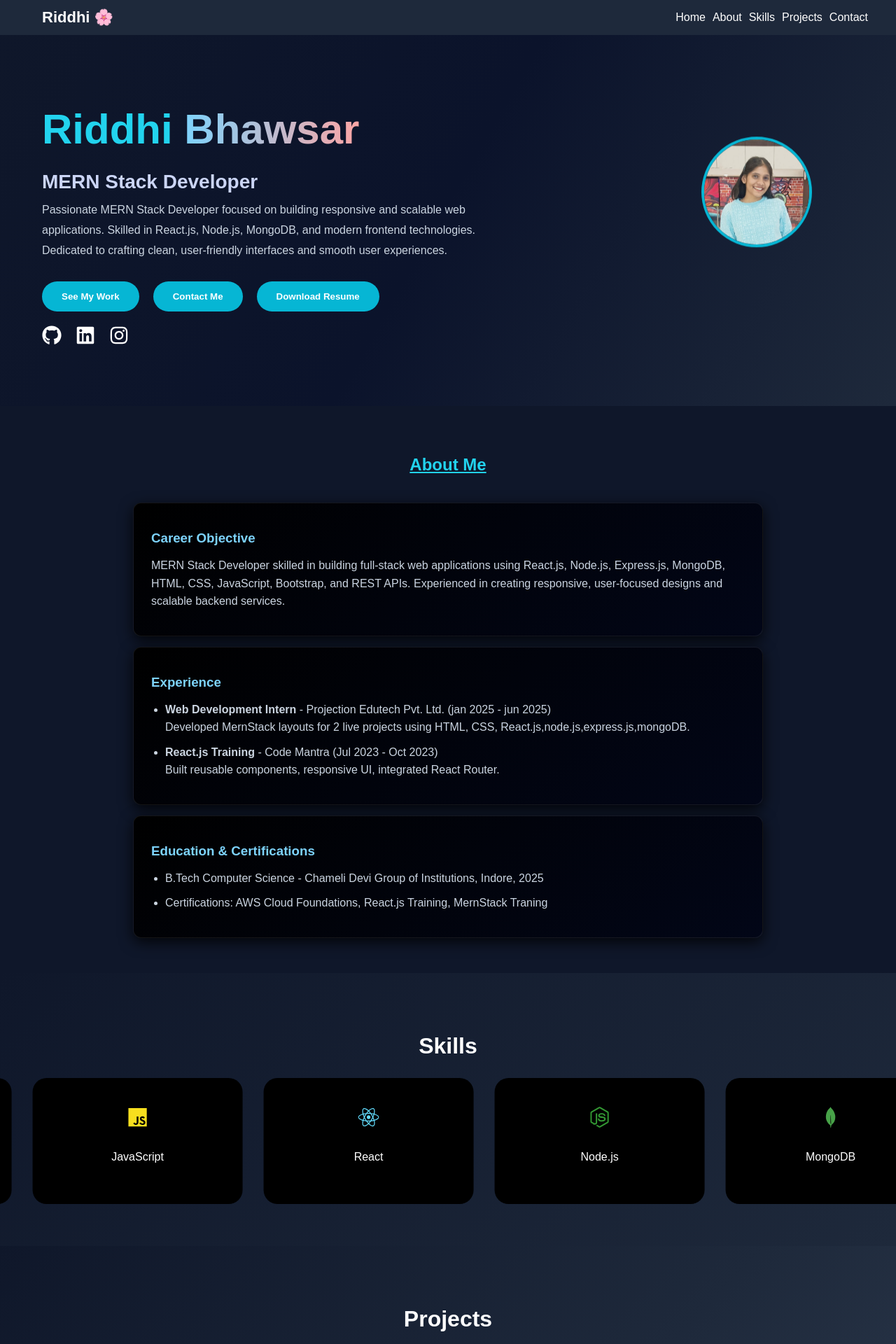
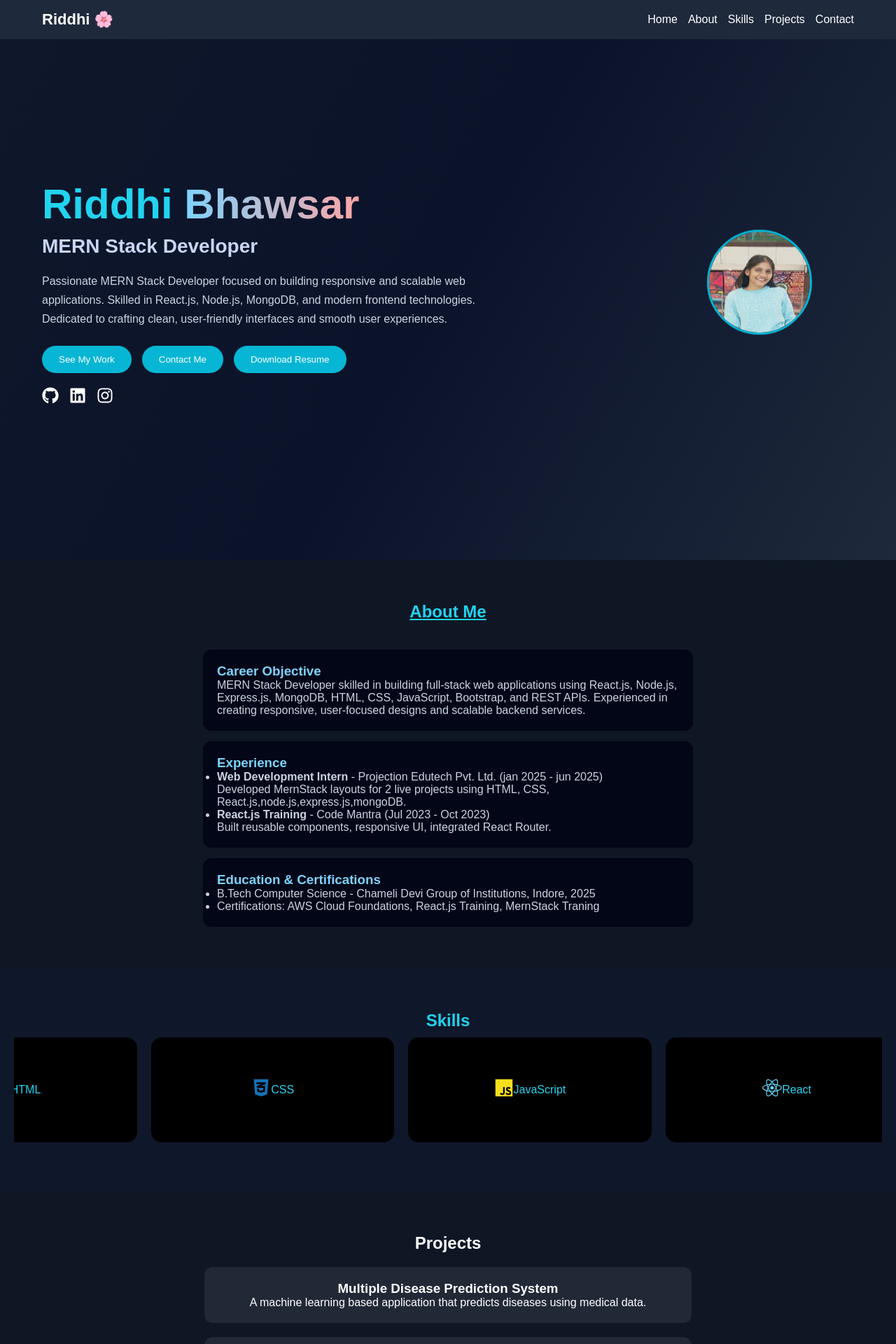
Before and after one commit to riddhiBhawsar21/my_Portfolio, a React (Vite) app: page / in a window 1280 px wide. Shown: the top 1920 px of the page at 70% size. Built offline with nearby package versions, Linux system fonts and the light colour scheme.

Commit message:
updated portfolio

```diff
--- a/src/components/About/About.jsx
+++ b/src/components/About/About.jsx
@@ -1,5 +1,5 @@
 import React from "react";
-import "./About.css";
+import "../../styles/global.css";
 import profile from "../../assets/meri.jpg"; // make sure this path is correct
 import { FaGithub, FaLinkedin, FaInstagram } from "react-icons/fa";
 import resume from "../../assets/Riddhi_Bhawsar_ResumeM.pdf";
--- a/src/components/Aboutme/Aboutme.jsx
+++ b/src/components/Aboutme/Aboutme.jsx
@@ -1,5 +1,5 @@
 import React from "react";
-import "./Aboutme.css";
+import "../../styles/global.css";
 
 const AboutMe = () => {
   return (
--- a/src/components/Contact/Contact.jsx
+++ b/src/components/Contact/Contact.jsx
@@ -1,4 +1,4 @@
-import "./Contact.css";
+import "../../styles/global.css";
 import { FaGithub, FaLinkedin, FaInstagram, FaEnvelope } from "react-icons/fa";
 
 function Contact() {
--- a/src/components/Navbar/Navbar.jsx
+++ b/src/components/Navbar/Navbar.jsx
@@ -1,4 +1,4 @@
-import "./Navbar.css";
+import "../../styles/global.css";
 
 function Navbar() {
   return (
--- a/src/components/Projects/Projects.jsx
+++ b/src/components/Projects/Projects.jsx
@@ -1,4 +1,4 @@
-import "./Projects.css";
+import "../../styles/global.css";
 import { useEffect } from "react";
 
 function Projects() {
--- a/src/components/Skills/Skills.jsx
+++ b/src/components/Skills/Skills.jsx
@@ -1,4 +1,4 @@
-import "./Skills.css";
+import "../../styles/global.css";
 import { FaNodeJs, FaReact, FaHtml5, FaCss3Alt, FaJs } from "react-icons/fa";
 import { SiMongodb, SiExpress, SiCplusplus } from "react-icons/si";
 
--- /dev/null
+++ b/src/styles/global.css
@@ -0,0 +1,344 @@
+/* ================= GLOBAL ================= */
+* {
+  margin: 0;
+  padding: 0;
+  box-sizing: border-box;
+}
+
+body {
+  font-family: "Inter", Arial, sans-serif;
+  background: #0f172a;
+  color: white;
+  overflow-x: hidden;
+}
+
+img {
+  max-width: 100%;
+  height: auto;
+}
+
+/* ================= NAVBAR ================= */
+.navbar {
+  position: fixed;
+  top: 0;
+  width: 100%;
+  display: flex;
+  justify-content: space-between;
+  align-items: center;
+  padding: 15px 60px;
+  background: #1e293b;
+  z-index: 1000;
+}
+
+.logo-text {
+  font-size: 22px;
+  font-weight: bold;
+}
+
+.nav-links {
+  display: flex;
+  gap: 15px;
+  list-style: none;
+}
+
+.nav-links a {
+  text-decoration: none;
+  color: white;
+  font-size: 16px;
+  transition: 0.3s;
+}
+
+.nav-links a:hover {
+  color: #38bdf8;
+}
+
+/* ================= HERO ================= */
+.hero {
+  min-height: 100vh;
+  display: flex;
+  align-items: center;
+  justify-content: space-between;
+  padding: 100px 120px 60px 60px;
+  background: linear-gradient(120deg, #0f172a, #0b132b, #1e293b);
+}
+
+.hero-left {
+  max-width: 650px;
+}
+
+.hero-left h1 {
+  font-size: clamp(32px, 5vw, 60px);
+  font-weight: 700;
+}
+
+.name1 {
+  color: #22d3ee;
+}
+
+.name2 {
+  background: linear-gradient(90deg, #7dd3fc, #fca5a5);
+  -webkit-background-clip: text;
+  color: transparent;
+}
+
+.hero-left h2 {
+  margin-top: 10px;
+  font-size: clamp(18px, 3vw, 28px);
+  color: #cbd5f5;
+}
+
+.hero-left p {
+  margin-top: 20px;
+  line-height: 1.7;
+  color: #cbd5e1;
+}
+
+.hero-buttons {
+  margin-top: 25px;
+  display: flex;
+  gap: 15px;
+  flex-wrap: wrap;
+}
+
+.hero-buttons button {
+  padding: 12px 24px;
+  border: none;
+  border-radius: 30px;
+  background: #06b6d4;
+  color: white;
+  cursor: pointer;
+  transition: 0.3s;
+}
+
+.hero-buttons button:hover {
+  transform: translateY(-3px);
+}
+
+.social-icons {
+  margin-top: 20px;
+  display: flex;
+  gap: 15px;
+}
+
+.social-icons a {
+  font-size: 24px;
+  color: white;
+  transition: 0.3s;
+}
+
+.social-icons a:hover {
+  color: #06b6d4;
+}
+
+.hero-right img {
+  width: 150px;
+  height: 150px;
+  border-radius: 50%;
+  border: 3px solid #06b6d4;
+  animation: floatY 4s ease-in-out infinite;
+}
+
+@keyframes floatY {
+  50% {
+    transform: translateY(-15px);
+  }
+}
+
+/* ================= ABOUT ================= */
+.aboutme-section {
+  width: 100%;
+  padding: 60px 20px;
+  background-color: #0f1725;
+}
+.aboutme-section h2 {
+  text-align: center;
+  margin-bottom: 40px;
+  color: #22d3ee;
+}
+
+.aboutme-cards {
+  display: flex;
+  flex-direction: column;
+  gap: 15px;
+}
+
+.point-box {
+  width: 60%;
+  padding: 10px;
+  background: #020617;
+  border-radius: 8px;
+  margin: auto;
+  transition: 0.3s;
+}
+
+.point-box:hover {
+  transform: translateY(-4px);
+}
+
+.aboutme-card {
+  background: #020617;
+  padding: 20px;
+  border-radius: 12px;
+  transition: 0.3s;
+  max-width: 700px;   /* 👈 control width */
+  width: 90%;         /* 👈 responsive */
+  margin: auto;       /* 👈 center */
+}
+
+.aboutme-card:hover {
+  transform: translateY(-6px);
+}
+
+.aboutme-card h3 {
+  color: #7dd3fc;
+}
+
+.aboutme-card p,
+.aboutme-card ul {
+  color: #cbd5e1;
+}
+
+/* ================= PROJECTS ================= */
+.projects {
+  padding: 60px 20px;
+  text-align: center;
+  background: #0f1725
+}
+
+.project-card {
+  width: 60%;
+  margin: 20px auto;
+  padding: 20px;
+  background: rgba(255, 255, 255, 0.08);
+  border-radius: 12px;
+  transition: 0.3s;
+}
+
+.project-card:hover {
+  transform: translateY(-5px);
+}
+
+/* ================= SKILLS ================= */
+.skills {
+  padding: 60px 20px;
+  text-align: center;
+  color: #22d3ee;
+  background-color: #0f172a;
+}
+
+.slider {
+  overflow: hidden;
+  width: 100%;
+}
+
+.slide-track {
+  display: flex;
+  animation: scroll 20s linear infinite;
+}
+
+/* Smooth scroll */
+@keyframes scroll {
+  100% {
+    transform: translateX(-50%);
+  }
+}
+
+/* ✅ Updated Card */
+.skill-card {
+  width: 28%;              /* 👈 3.5 cards visible */
+  min-width: 280px;        /* 👈 prevents too small */
+  height: 150px;           /* 👈 bigger height */
+  margin: 10px;
+
+  background: black;
+  border-radius: 15px;
+
+  display: flex;
+  justify-content: center;
+  align-items: center;
+
+  flex-shrink: 0;          /* 👈 VERY IMPORTANT */
+}
+/* ================= CONTACT ================= */
+.contact {
+  padding: 60px 20px;
+  text-align: center;
+  background-color: #020617;
+
+}
+
+.contact-container {
+  display: flex;
+  justify-content: center;
+  gap: 20px;
+  flex-wrap: wrap;
+}
+
+.contact-card {
+  padding: 20px;
+  background: rgba(255, 255, 255, 0.05);
+  border-radius: 12px;
+  transition: 0.3s;
+}
+
+.contact-card:hover {
+  transform: translateY(-5px);
+}
+
+.icon {
+  font-size: 28px;
+  color: #38bdf8;
+}
+
+/* ================= TABLET ================= */
+@media (max-width: 1024px) {
+  .hero {
+    flex-direction: column;
+    text-align: center;
+    padding: 80px 30px;
+  }
+
+  .hero-right img {
+    margin-top: 30px;
+  }
+
+  .project-card {
+    width: 80%;
+  }
+
+  .point-box {
+    width: 80%;
+  }
+}
+
+/* ================= MOBILE ================= */
+@media (max-width: 768px) {
+  .navbar {
+    padding: 10px 20px;
+  }
+
+  .nav-links {
+    display: none;
+  }
+
+  .hero {
+    padding: 80px 20px;
+  }
+
+  .hero-buttons {
+    flex-direction: column;
+    align-items: center;
+  }
+
+  .project-card {
+    width: 95%;
+  }
+
+  .point-box {
+    width: 95%;
+  }
+
+  .skill-card {
+    width: 200px;
+  }
+}
```
